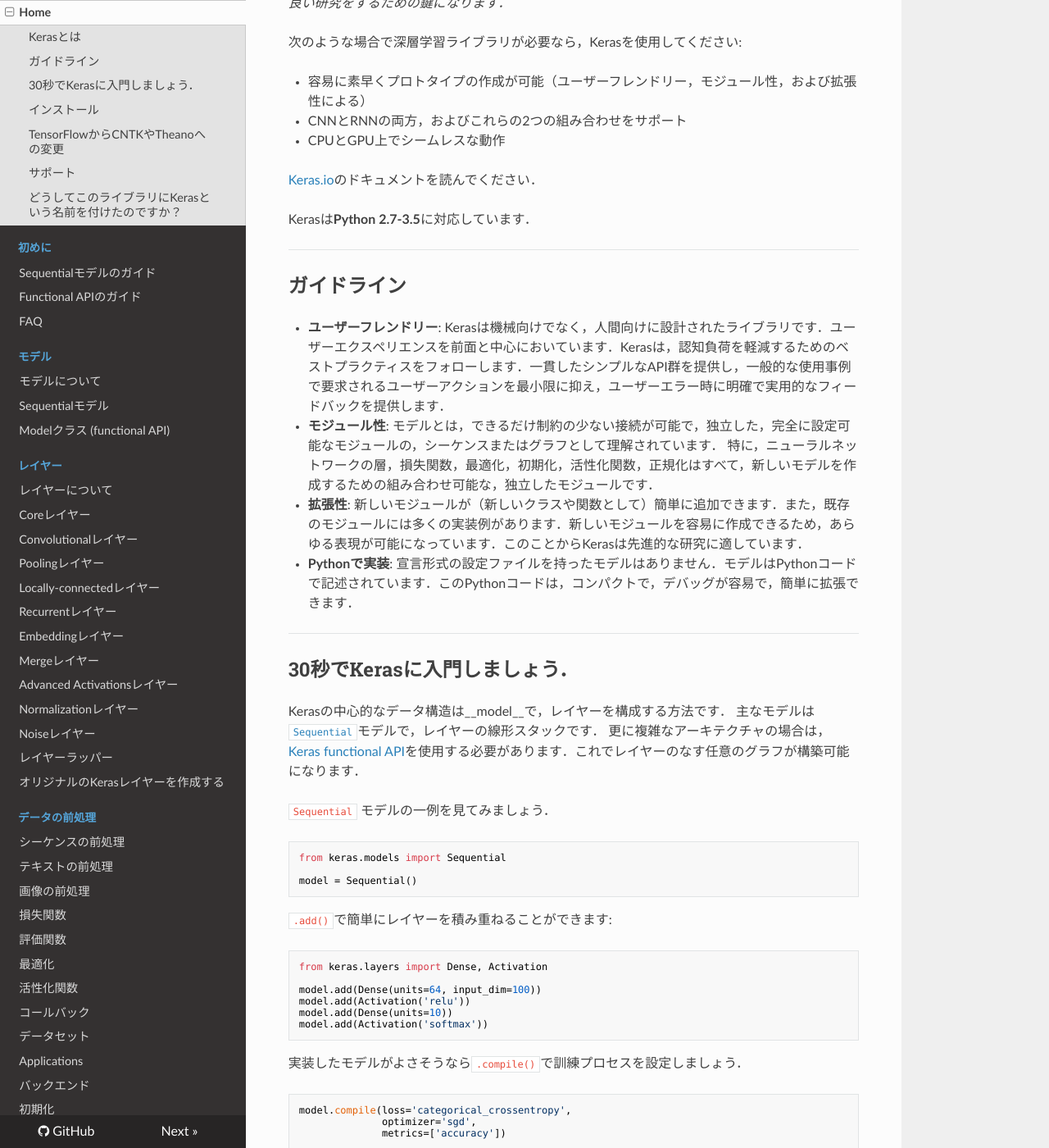
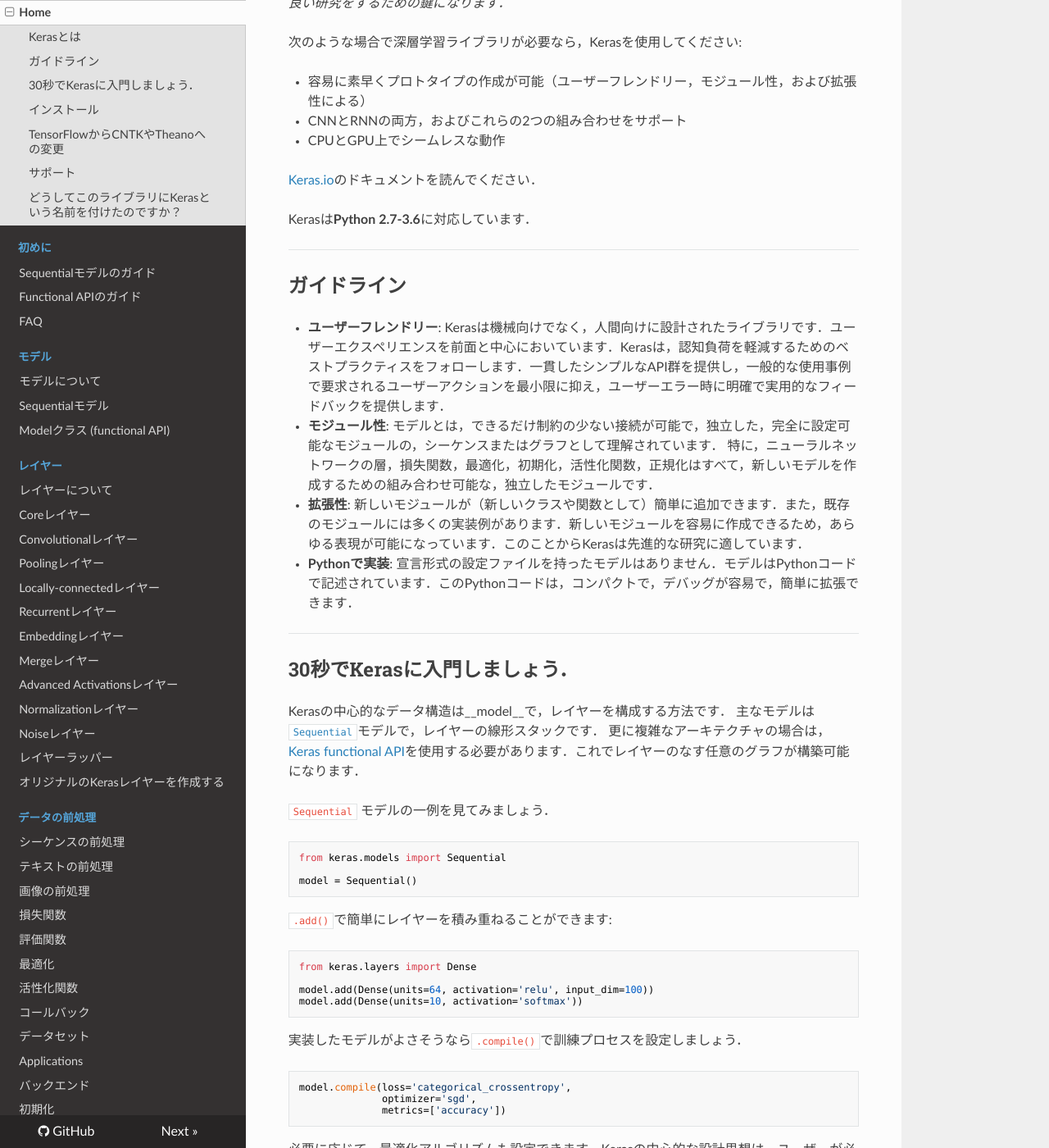
Before and after one commit to keras-team/keras-docs-ja, an MkDocs documentation site: the page built from sources/index.md, in a window 1280 px wide and 1400 px high, scrolled down 302 px. Shown: the whole window at 82% size. Built offline with MkDocs 1.6.1, drawn with Linux system fonts in a browser that asks for light colours; nearby versions of some CDN libraries; old or Windows-style settings are respelled for this version of MkDocs.

Commit message:
Update support version and sample code

````diff
--- a/sources/index.md
+++ b/sources/index.md
@@ -14,7 +14,7 @@ Kerasは，迅速な実験を可能にすることに重点を置いて開発さ
 
 [Keras.io](https://keras.io)のドキュメントを読んでください．
 
-Kerasは**Python 2.7-3.5**に対応しています．
+Kerasは**Python 2.7-3.6**に対応しています．
 
 
 ------------------
@@ -49,12 +49,10 @@ model = Sequential()
 `.add()`で簡単にレイヤーを積み重ねることができます:
 
 ```python
-from keras.layers import Dense, Activation
+from keras.layers import Dense
 
-model.add(Dense(units=64, input_dim=100))
-model.add(Activation('relu'))
-model.add(Dense(units=10))
-model.add(Activation('softmax'))
+model.add(Dense(units=64, activation='relu', input_dim=100))
+model.add(Dense(units=10, activation='softmax'))
 ```
 
 実装したモデルがよさそうなら`.compile()`で訓練プロセスを設定しましょう．
````
